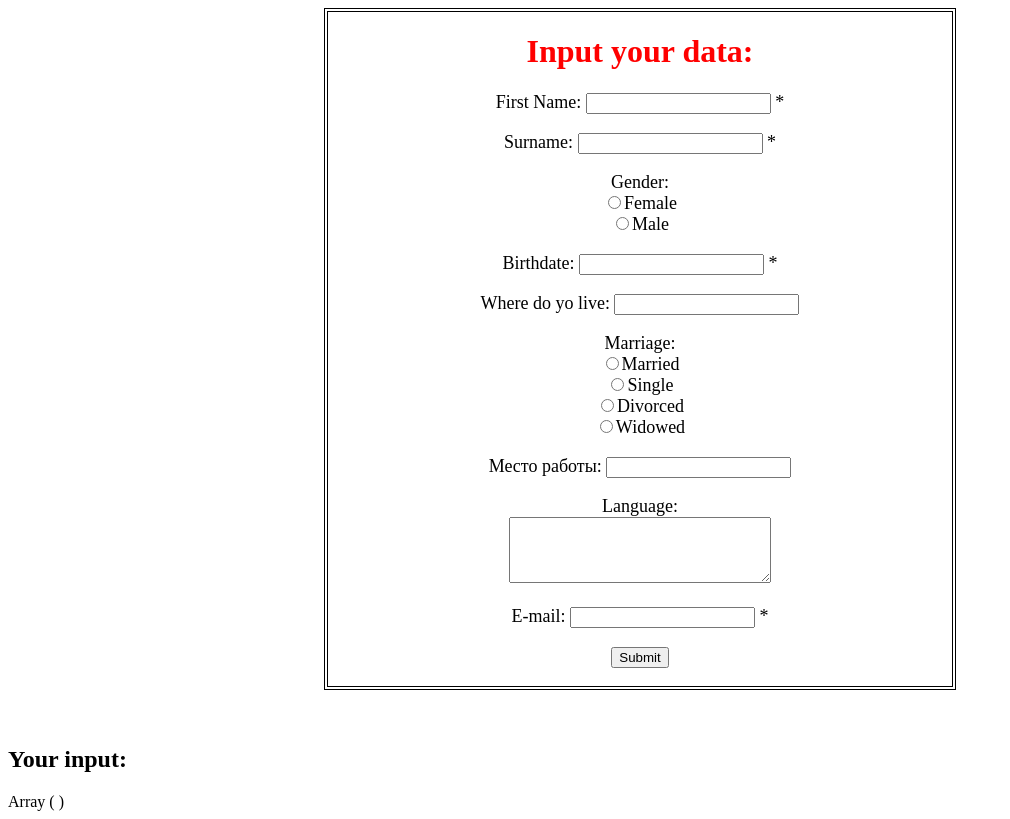
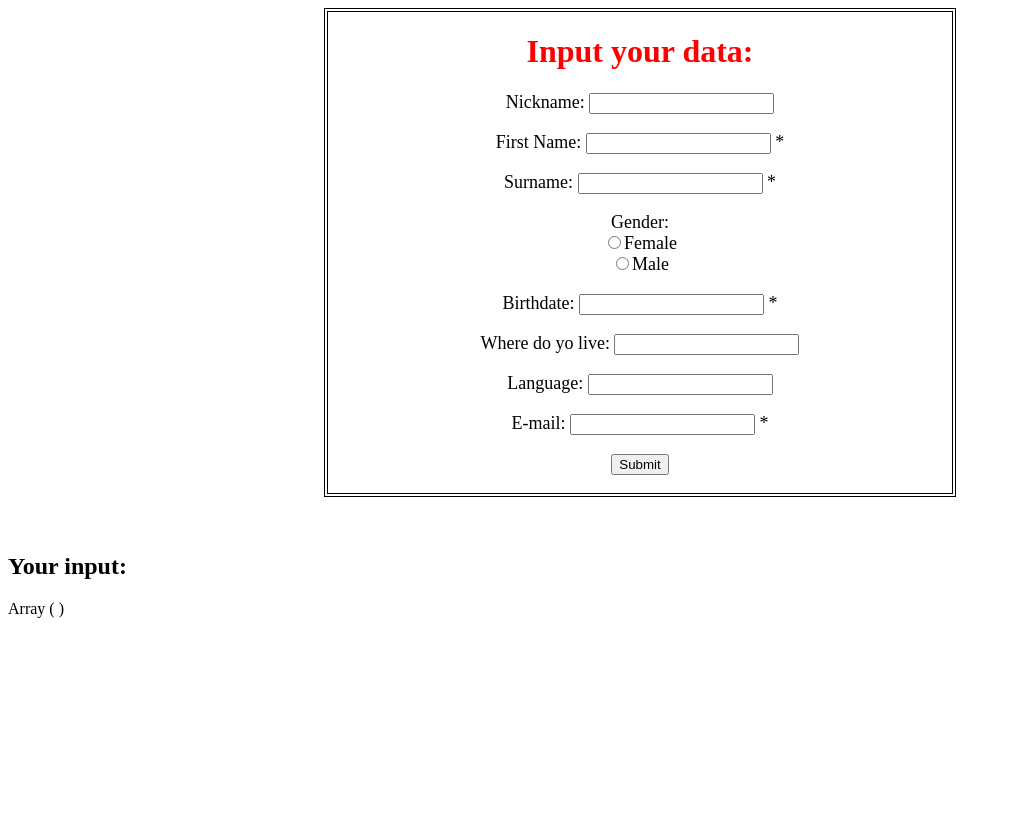
Before and after one commit to inverse231/practice-project, a PHP site: page /form.php in a window 1280 px wide. Shown: the whole page, without its empty margins (0-1010 px from the left). After the commit the page ends 618 px from the top, so only its background shows below. Run offline with PHP 8.4, Linux system fonts and the light colour scheme.

```diff
--- a/form.php
+++ b/form.php
@@ -40,7 +40,7 @@
     }
 
 
-    $hierarchy = $work = $gender = $birthdate = $birthplace = $marriage = $nationality = $degree = $doctorDeg = $language = $nativeLanguage = $surname = $name = $email = $country = "";
+    $work = $gender = $birthdate = $language = $surname = $name = $email = $nickname = "";
     $nameErr = $emailErr = $surnameErr = $birthplaceErr = $birthdateErr =  "";
     $signed = $selected = "";
 
@@ -108,14 +108,19 @@
 
 
     <!--HTML form code-->
-    <div id="qform" align="center">
-    <form method="post" action="<?php echo htmlspecialchars($_SERVER["PHP_SELF"]);?>">
-    <h1 id="header">Input your data:</h1>
+    <form class="regform" method="post" action="<?php echo htmlspecialchars($_SERVER["PHP_SELF"]);?>">
+    <h1 class="formhead">Input your data:</h1>
 
-            <p>First Name: <input type="text" name="name">
+        <p>Nickname:
+        <input type="text" name="nickname">
+        </p>
+
+        <p>First Name:
+        <input type="text" name="name">
         <span class="error">* <?php echo $nameErr;?></span></p>
 
-            <p>Surname: <input type="text" name="surname">
+        <p>Surname:
+        <input type="text" name="surname">
         <span class="error">* <?php echo $surnameErr;?></span></p>
 
         <p>Gender:<br>
@@ -132,19 +137,8 @@
         <input type="text" name="country">
         </p>
 
-            <p>Marriage:<br>
-            <input type="radio" name="marriage" value="married">Married<br>
-            <input type="radio" name="marriage" value="single">Single<br>
-            <input type="radio" name="marriage" value="divorced">Divorced<br>
-            <input type="radio" name="marriage" value="widowed">Widowed<br>
-            </p>
-
-            <p>Место работы:
-            <input type="text" name="work">
-            </p>
-
-            <p>Language:<br>
-            <textarea rows="4" cols="30" name="language"></textarea>
+        <p>Language:
+        <input type="text" name="language">
         </p>
 
         <p>E-mail: <input type ="text" name="email">
@@ -153,7 +147,6 @@
 
         <p><input type="submit" value="Submit"></p>
     </form>
-    </div>
     <br><br>
 
     <?php
--- a/style.css
+++ b/style.css
@@ -1,18 +1,15 @@
-div
-{
-    border: 4px double black;
-    margin-left: 25%;
-    margin-right: 25%;
-
-}
-
-#header
-{
+.formhead {
     text-align: center;
     color:red;
 }
 
-p
-{
+p {
     font-size: 18px;
 }
+
+.regform {
+    text-align: center;
+    border: 4px double black;
+    margin-left: 25%;
+    margin-right: 25%;
+}
```
Also changed, not shown: index.php (+24 -0 lines). Lines whose indentation alone changed are shown as unchanged.
